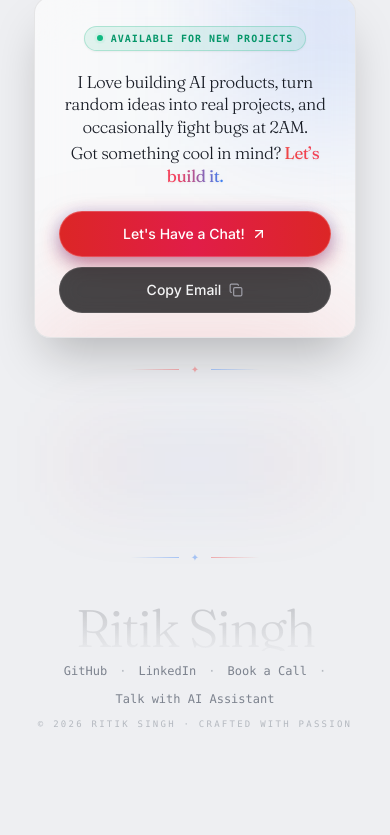
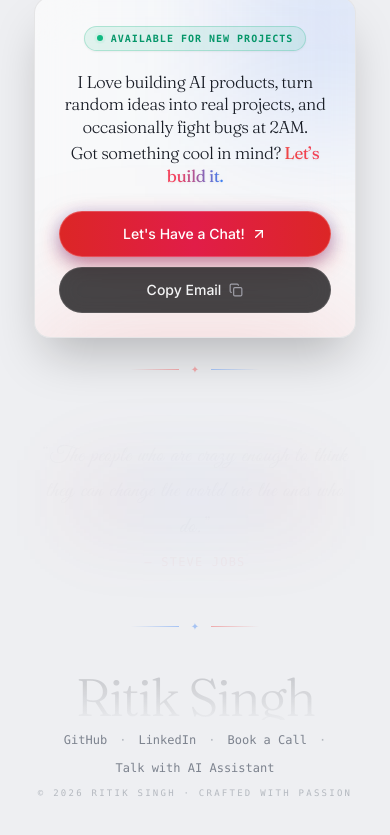
Before and after one commit to RITIKSINGH-DEOS/RS-Portfolio, a Next.js app: page / in a window 390 px wide. Shown: the part 3787-4622 px from the top of the page. Built offline with nearby package versions, Linux system fonts and the light colour scheme; no server answers.

Commit message:
fix(quote): stabilize quote container height to prevent layout shift on mobile and desktop

```diff
--- a/src/components/ragnar-quote.tsx
+++ b/src/components/ragnar-quote.tsx
@@ -79,18 +79,18 @@ export function RagnarQuote() {
         <span className="h-[1px] w-12 sm:w-20 bg-gradient-to-l from-transparent to-blue-500" />
       </div>
 
-      {/* Animated Quote in Great Vibes Cursive Script */}
-      <div className="min-h-[110px] sm:min-h-[90px] flex flex-col items-center justify-center">
+      {/* Animated Quote in Great Vibes Cursive Script with Fixed Height Slot to Prevent Layout Shift */}
+      <div className="relative w-full h-[210px] sm:h-[160px] md:h-[145px] flex items-center justify-center overflow-hidden">
         <AnimatePresence mode="wait">
           <motion.div
             key={currentQuote.id}
             initial={{ opacity: 0, y: 6 }}
             animate={{ opacity: 1, y: 0 }}
             exit={{ opacity: 0, y: -6 }}
-            transition={{ duration: 0.45, ease: "easeInOut" }}
-            className="w-full"
+            transition={{ duration: 0.35, ease: "easeInOut" }}
+            className="w-full flex flex-col items-center justify-center"
           >
-            <blockquote className="relative z-10 font-great-vibes text-2xl sm:text-3xl md:text-[32px] leading-relaxed tracking-wide text-zinc-400 group-hover:text-zinc-200 transition-colors drop-shadow-sm">
+            <blockquote className="relative z-10 font-great-vibes text-[22px] sm:text-3xl md:text-[32px] leading-relaxed tracking-wide text-zinc-400 group-hover:text-zinc-200 transition-colors drop-shadow-sm">
               “{currentQuote.quote}”
             </blockquote>
 
```
